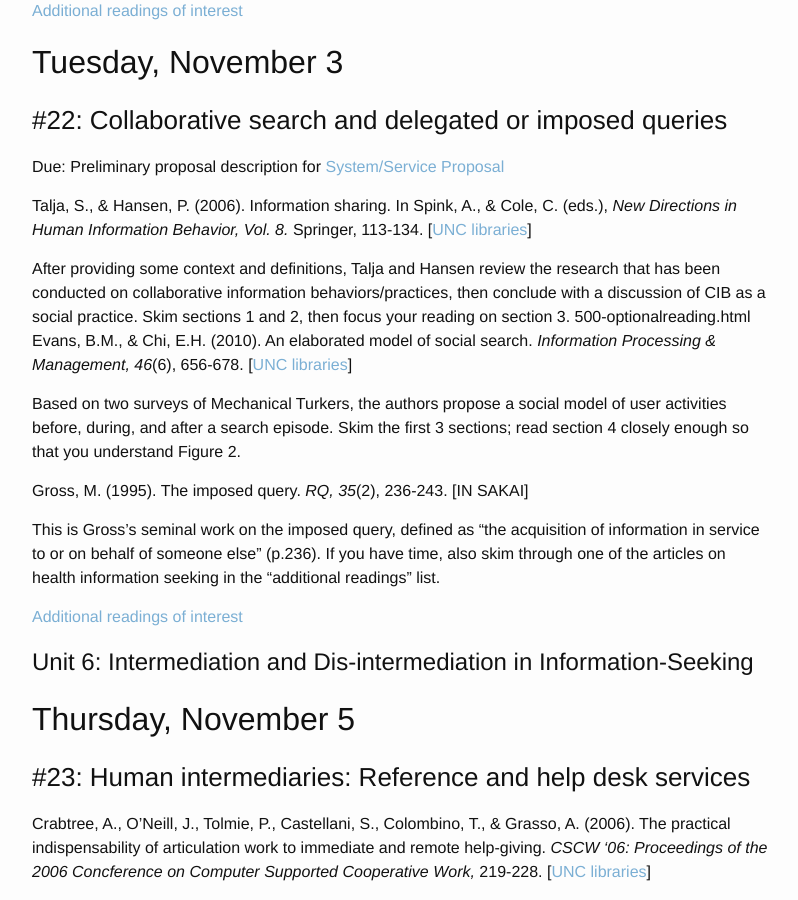
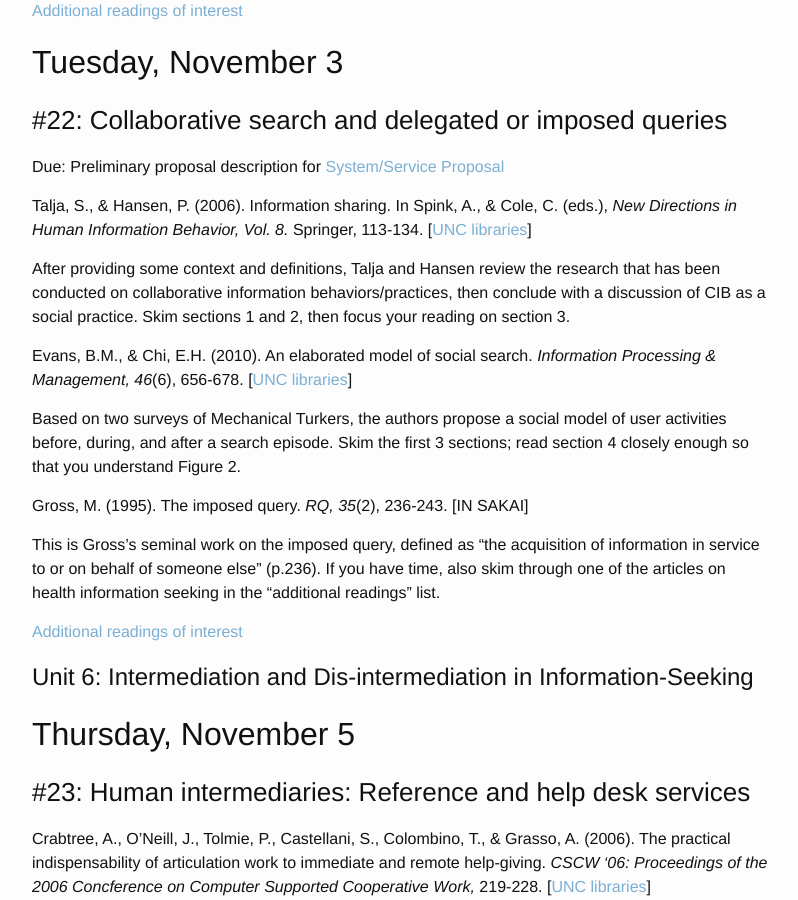
Before and after one commit to jdmar3/inls718, a Jekyll site: the page built from schedule/index.md, in a window 1280 px wide and 900 px high, scrolled down 12381 px. Shown: the whole window, without its empty margins (238-1036 px from the left). Built offline with Jekyll 4.4.1, drawn with Linux system fonts in a browser that asks for light colours; Markdown is read by kramdown in place of the engine named in the settings.

Commit message:
fix typos

```diff
--- a/schedule/index.md
+++ b/schedule/index.md
@@ -678,7 +678,7 @@ After providing some context and definitions, Talja and Hansen review
 the research that has been conducted on collaborative information
 behaviors/practices, then conclude with a discussion of CIB as a social
 practice. Skim sections 1 and 2, then focus your reading on section 3.
-500-optionalreading.html
+
 Evans, B.M., & Chi, E.H. (2010). An elaborated model of social search.
 *Information Processing & Management, 46*(6), 656-678. \[[UNC
 libraries](http://libproxy.lib.unc.edu/login?url=http://dx.doi.org/10.1016/j.ipm.2009.10.012)\]
```
